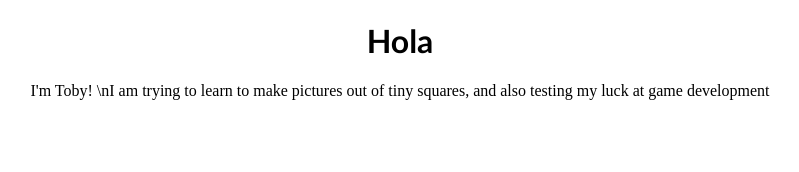
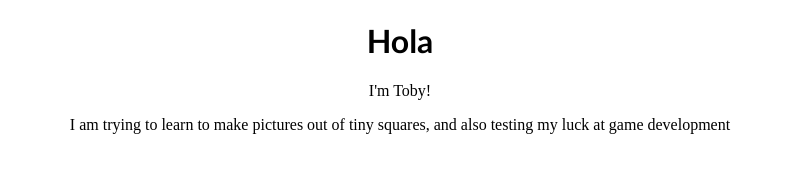
Before and after one commit to tobydatoster/about, a plain HTML site: page index.html in a window 1280 px wide. Shown: the whole page, without its empty margins (240-1039 px from the left). Drawn offline with Linux system fonts and the light colour scheme.

Commit message:
Update index.html

```diff
--- a/index.html
+++ b/index.html
@@ -8,7 +8,8 @@
       <h1>Hola</h1>
     </div>
     <div class='body'>
-      <p>I'm Toby! \nI am trying to learn to make pictures out of tiny squares, and also testing my luck at game development</p>
+      <p>I'm Toby!</p>
+      <p>I am trying to learn to make pictures out of tiny squares, and also testing my luck at game development</p>
     </div>
   </body>
 </html>
```
